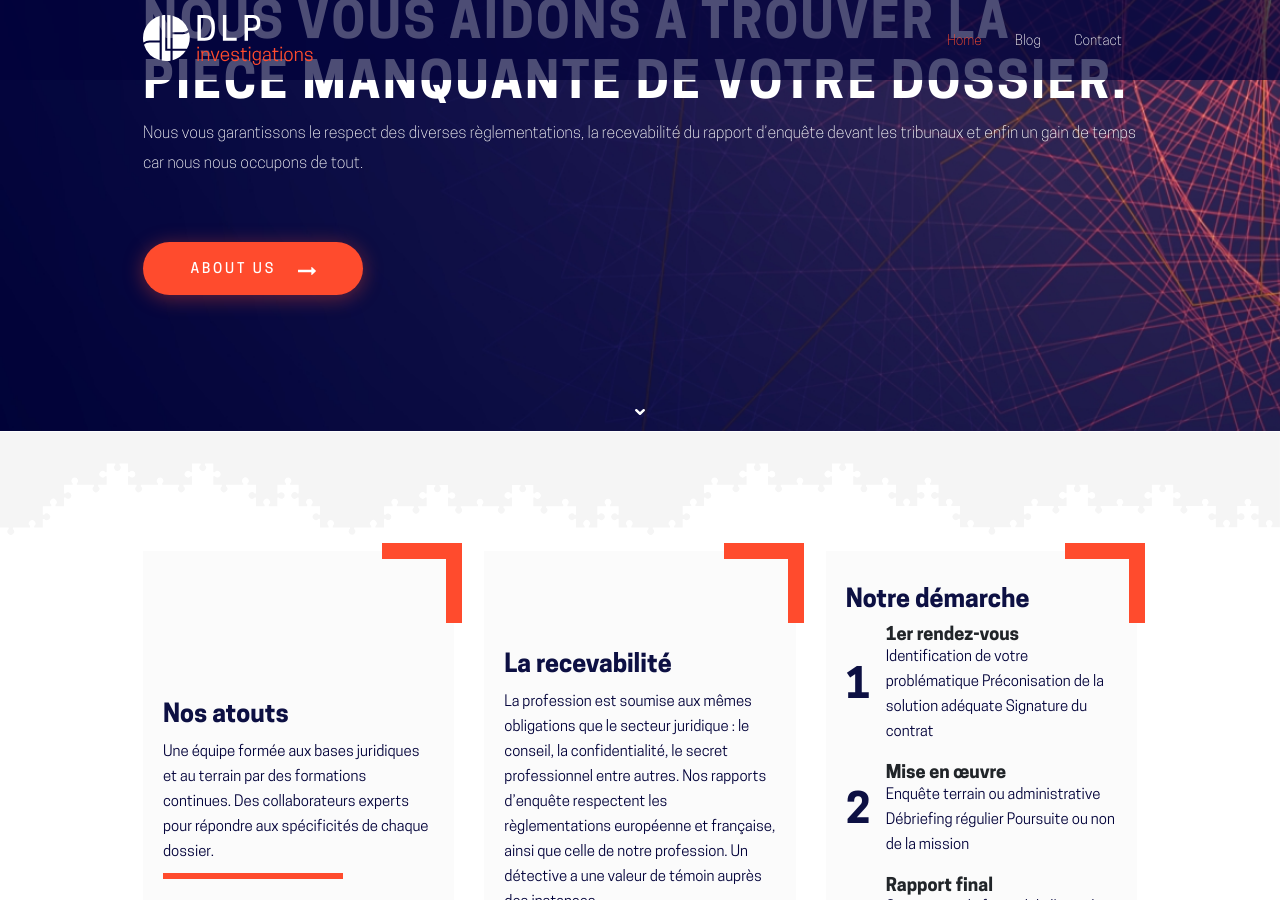
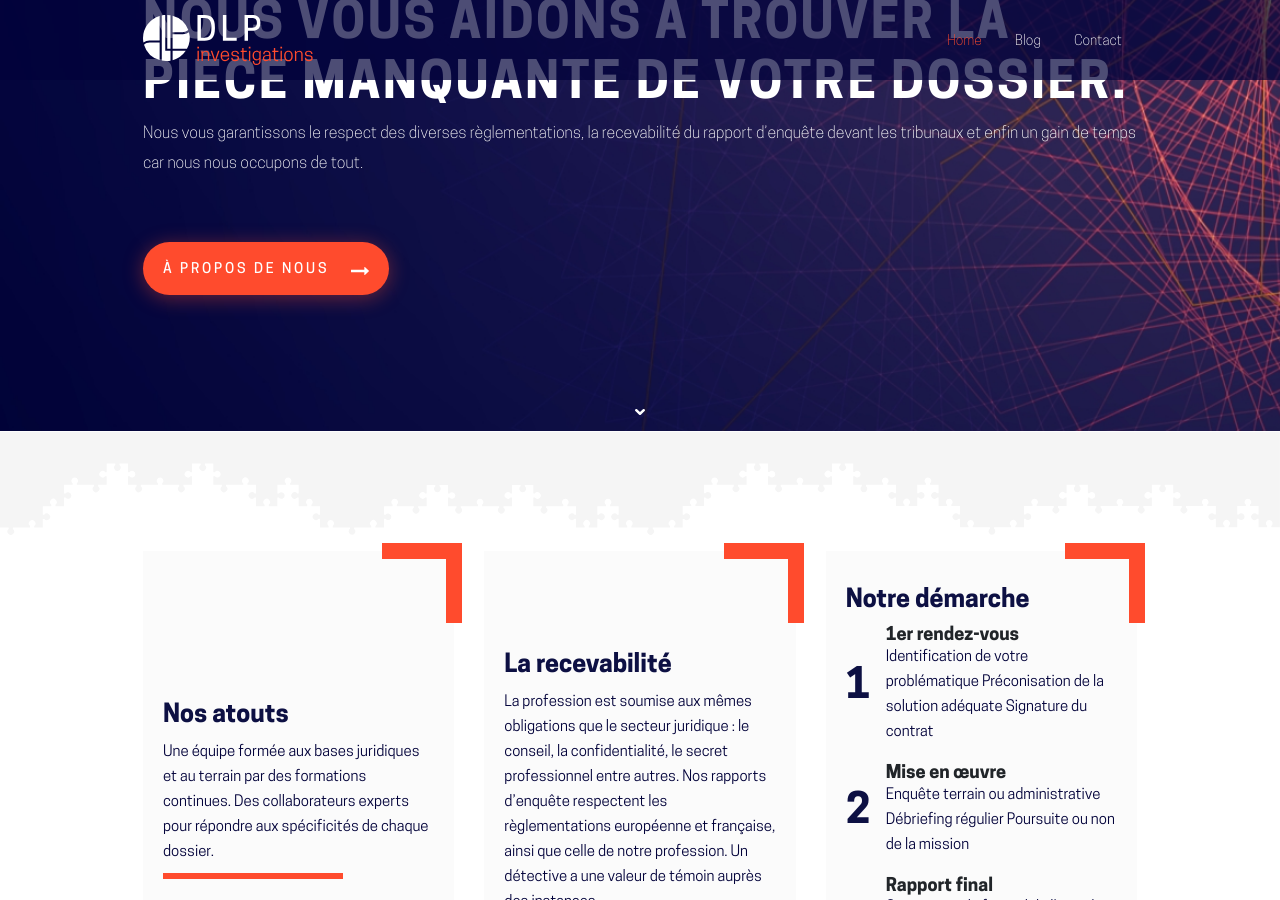
Before and after one commit to lobo-studio/dpl_investigation, a Jekyll site: the page built from index.md, in a window 1280 px wide and 900 px high, scrolled down 336 px. Built offline with Jekyll 4.4.1, drawn with Linux system fonts in a browser that asks for light colours.

Commit message:
Updated '_layouts/home.html' via CloudCannon

```diff
--- a/_layouts/home.html
+++ b/_layouts/home.html
@@ -17,8 +17,7 @@ layout: default
 			    Nous vous garantissons le respect des diverses r&egrave;glementations, la recevabilit&eacute; du rapport d&rsquo;enqu&ecirc;te devant les tribunaux et enfin un gain de temps car nous nous occupons de tout.
 			  </p>
 			  <p class="white mt-5">
-			    <a class="btn btn-primary btn-lg editable editor-link" href="#" data-cms-editor-link-style="sidebar" role="button">ABOUT US
-				<img class="ml-3" src="{{site.url}}/assets/img/path-72.svg" alt="" />
+			    <a class="btn btn-primary btn-lg editable editor-link" href="#" data-cms-editor-link-style="sidebar" role="button">À PROPOS DE NOUS&nbsp;<img class="ml-3" src="/assets/img/path-72.svg" alt="" />
 			    </a>
 			  </p>
 			</div>
```
